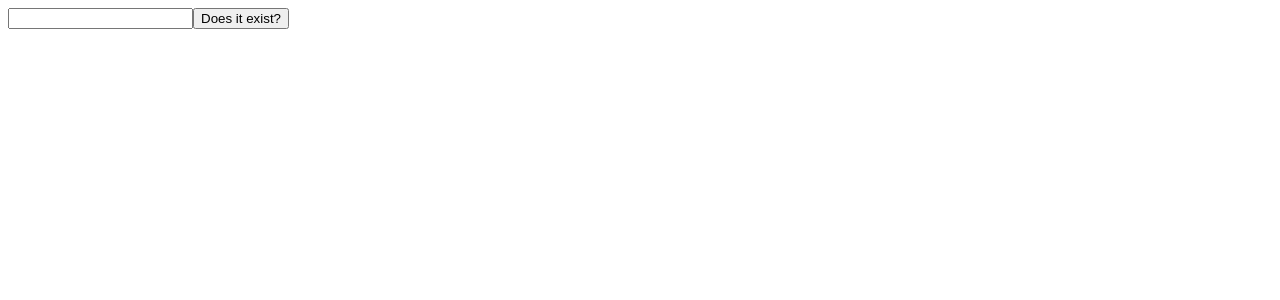
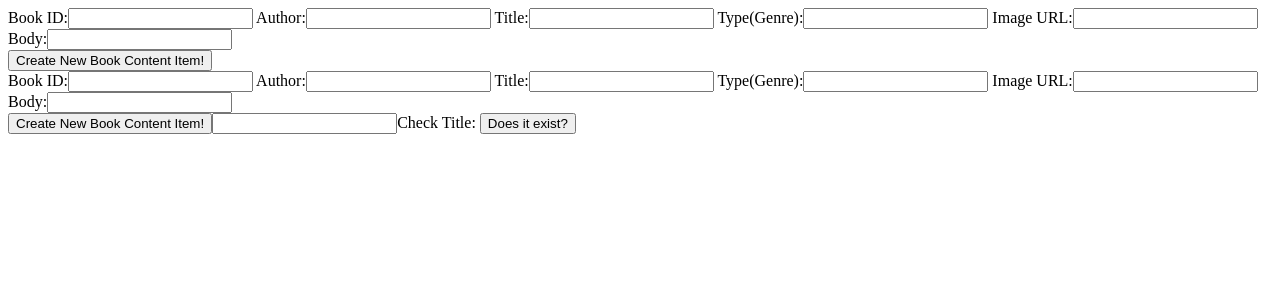
Before and after one commit to shelbyneil/learning-angular, an Angular app in the folder learning-angular/: page / in a window 1280 px wide. Shown: the top 300 px of the page. Built offline with nearby package versions, Linux system fonts and the light colour scheme.

Commit message:
Assignment 5 Completed Mostly LOL

```diff
--- a/learning-angular/src/app/app.component.html
+++ b/learning-angular/src/app/app.component.html
@@ -1 +1,2 @@
+<app-create-content></app-create-content>
 <app-content-list></app-content-list>
--- a/learning-angular/src/app/app.module.ts
+++ b/learning-angular/src/app/app.module.ts
@@ -6,6 +6,7 @@ import { ContentCardComponent } from './content-card/content-card.component';
 import { ContentListComponent } from './content-list/content-list.component';
 import { FilterContentPipe } from './filter-content.pipe';
 import { HoverStyleDirective } from './hover-style.directive';
+import { CreateContentComponent } from './create-content/create-content.component';
 
 @NgModule({
   declarations: [
@@ -13,7 +14,8 @@ import { HoverStyleDirective } from './hover-style.directive';
     ContentCardComponent,
     ContentListComponent,
     FilterContentPipe,
-    HoverStyleDirective
+    HoverStyleDirective,
+    CreateContentComponent
   ],
   imports: [
     BrowserModule
--- a/learning-angular/src/app/content-list/content-list.component.html
+++ b/learning-angular/src/app/content-list/content-list.component.html
@@ -1,6 +1,10 @@
-<input #checkTitle> <button (click)="checkIfExists(checkTitle.value)"> Does it exist? </button>
+<app-create-content (newBookEvent)="addBookToList($event)"></app-create-content>
+<label>
+  <input #checkTitle>Check Title:
+</label>
+<button (click)="checkIfExists(checkTitle.value)"> Does it exist? </button>
 <div class="content-exists">
-  {{ message }}
+<!--  {{ message }}-->
 </div>
 
 <app-content-card *ngFor="let content of bookArray | filterContent: 'crime';
--- a/learning-angular/src/app/content-list/content-list.component.ts
+++ b/learning-angular/src/app/content-list/content-list.component.ts
@@ -1,4 +1,5 @@
 import {Component, OnInit} from '@angular/core';
+import {Content} from "@angular/compiler/src/render3/r3_ast";
 
 @Component({
   selector: 'app-content-list',
@@ -68,4 +69,9 @@ export class ContentListComponent implements OnInit {
       }
     }
   }
+
+  addBookToList(newBookFromChild: any){
+    this.bookArray.push(newBookFromChild);
+    this.bookArray = Object.assign([], this.bookArray);
+  }
 }
--- /dev/null
+++ b/learning-angular/src/app/create-content/create-content.component.css
@@ -0,0 +1,4 @@
+#inputs{
+  margin: 5px;
+  padding: 5px;
+}
--- /dev/null
+++ b/learning-angular/src/app/create-content/create-content.component.html
@@ -0,0 +1,28 @@
+<div #inputs>
+  <label>
+    Book ID:<input #bookID>
+  </label>
+
+  <label>
+    Author:<input #bookAuthor>
+  </label>
+
+  <label>
+    Title:<input #bookTitle>
+  </label>
+
+  <label>
+    Type(Genre):<input #bookType>
+  </label>
+
+  <label>
+    Image URL:<input #bookImage>
+  </label>
+
+  <label>
+    Body:<input #bookBody>
+  </label>
+</div>
+<button (click)="CreateNewContent(bookID.value, bookAuthor.value, bookTitle.value, bookType.value, bookImage.value,
+        bookBody.value)">
+  Create New Book Content Item!</button>
--- /dev/null
+++ b/learning-angular/src/app/create-content/create-content.component.ts
@@ -0,0 +1,52 @@
+import {Component, OnInit, Output, EventEmitter} from '@angular/core';
+import {Content} from "@angular/compiler/src/render3/r3_ast";
+
+
+@Component({
+  selector: 'app-create-content',
+  templateUrl: './create-content.component.html',
+  styleUrls: ['./create-content.component.css']
+})
+export class CreateContentComponent implements OnInit {
+
+
+  constructor() { }
+
+  ngOnInit(): void {
+  }
+  @Output() newBookEvent = new EventEmitter<Content>();
+  newBookItem: Content | undefined;
+
+  CreateNewContent(id: string, author: string, title: string, type: string, image: string, body: string): void{
+
+    let getBooks = async function(){
+      return Promise.resolve("Books");
+    }
+
+    let getAllBooks = async() => {
+      return await Promise.all([getBooks()]);
+    }
+
+    this.newBookEvent.emit(this.newBookItem);
+
+    let bookPromise = new Promise(async (success, fail) => {
+      let displayBooks = await getAllBooks();
+      if(displayBooks) {
+        success("Success, Book Found!")
+      } else {
+        fail("Fail, Book Not Found!")
+      }
+    });
+
+    bookPromise.then(function (successfulResult){
+      console.log("Success - Book Found! - Successful Result")
+    }).catch(failure => {
+      console.log("Fail - Book Not Found!", failure)
+    })
+
+  }
+
+
+
+
+}
```
Also changed, not shown: 1 other file (tests, documents, lock files or other folders).
